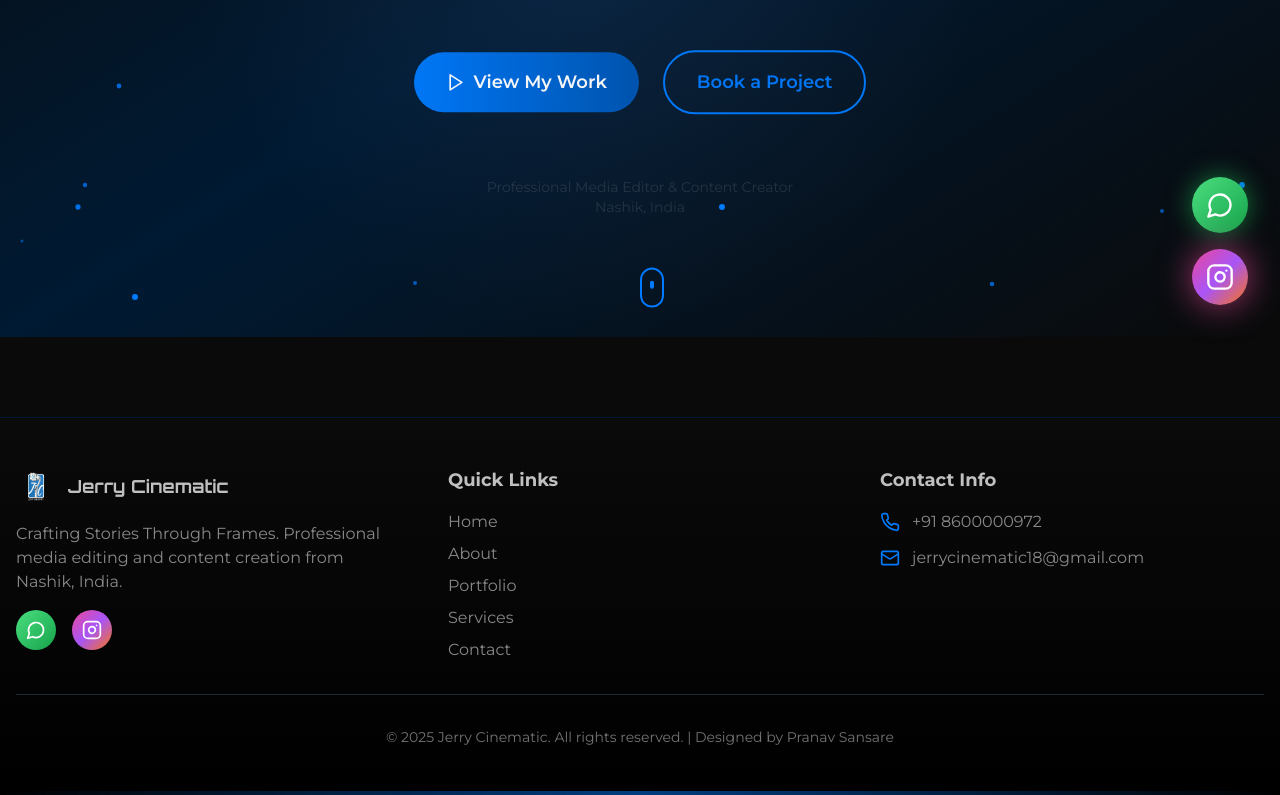
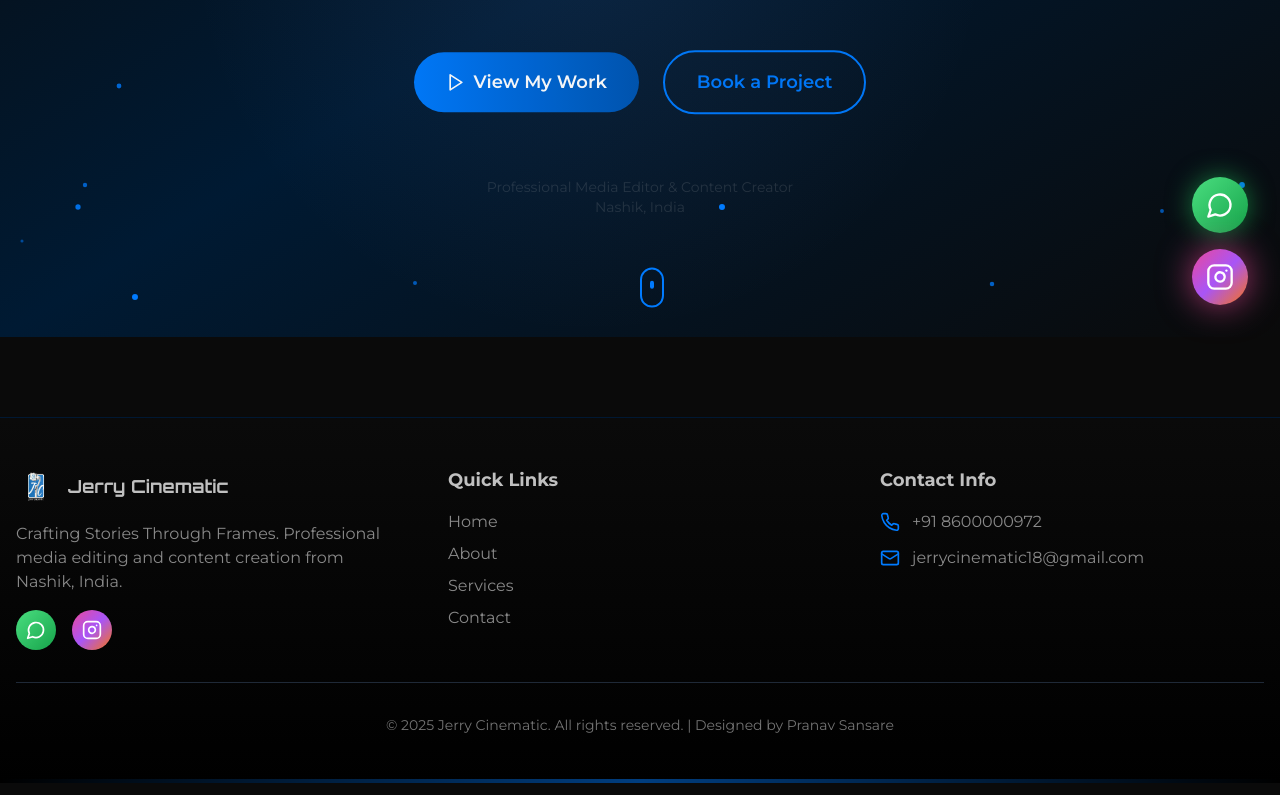
Before and after one commit to jerrycinematic18-netizen/prot, a React (Vite) app: page / in a window 1280 px wide. Shown: the part 463-1258 px from the top of the page. Built offline with nearby package versions, Linux system fonts and the light colour scheme.

Commit message:
Updated Footer.tsx

```diff
--- a/src/components/Footer.tsx
+++ b/src/components/Footer.tsx
@@ -12,7 +12,6 @@ export default function Footer({ navigateTo }: FooterProps) {
   const quickLinks = [
     { label: 'Home', page: 'home' as Page },
     { label: 'About', page: 'about' as Page },
-    { label: 'Portfolio', page: 'portfolio' as Page },
     { label: 'Services', page: 'services' as Page },
     { label: 'Contact', page: 'contact' as Page },
   ];
```
